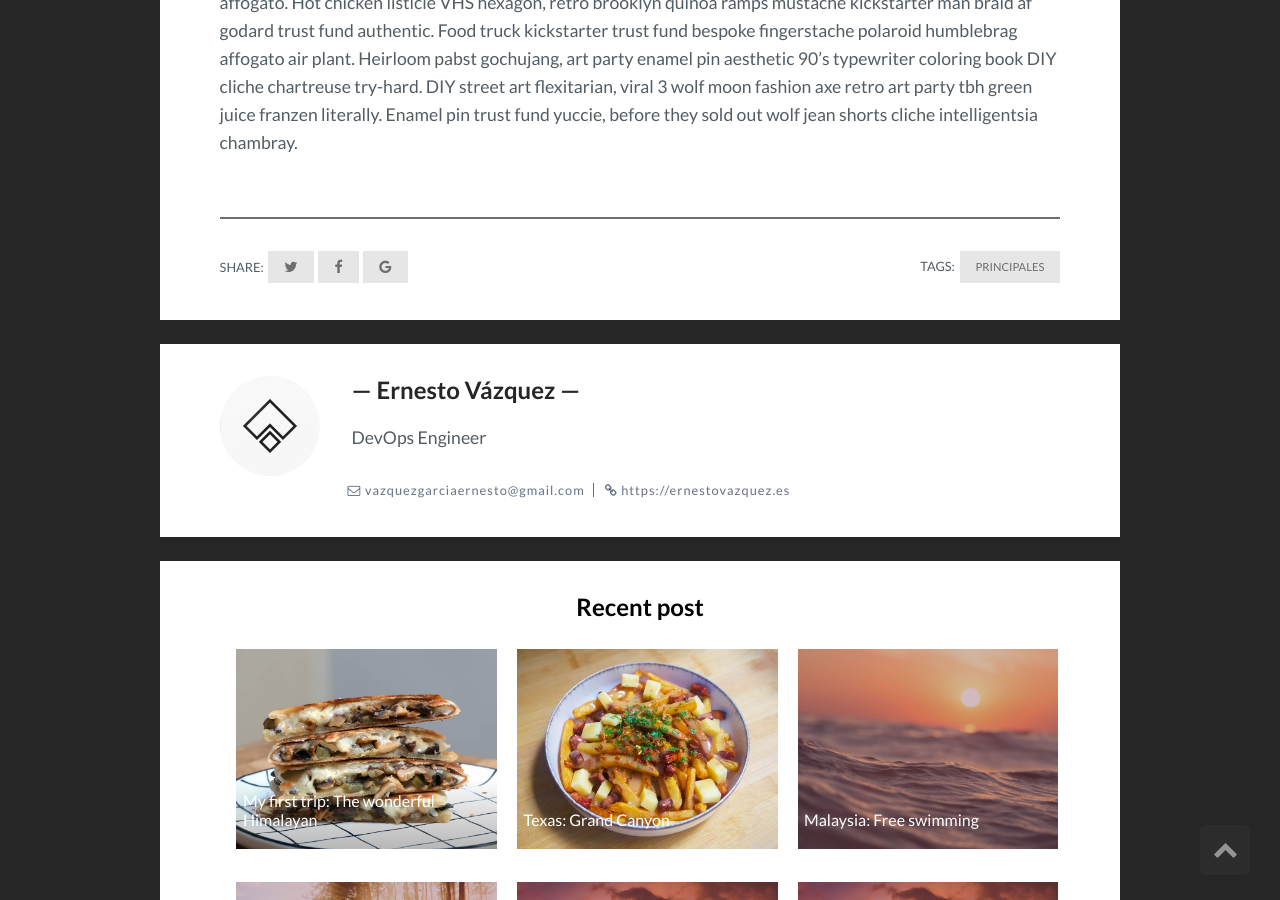
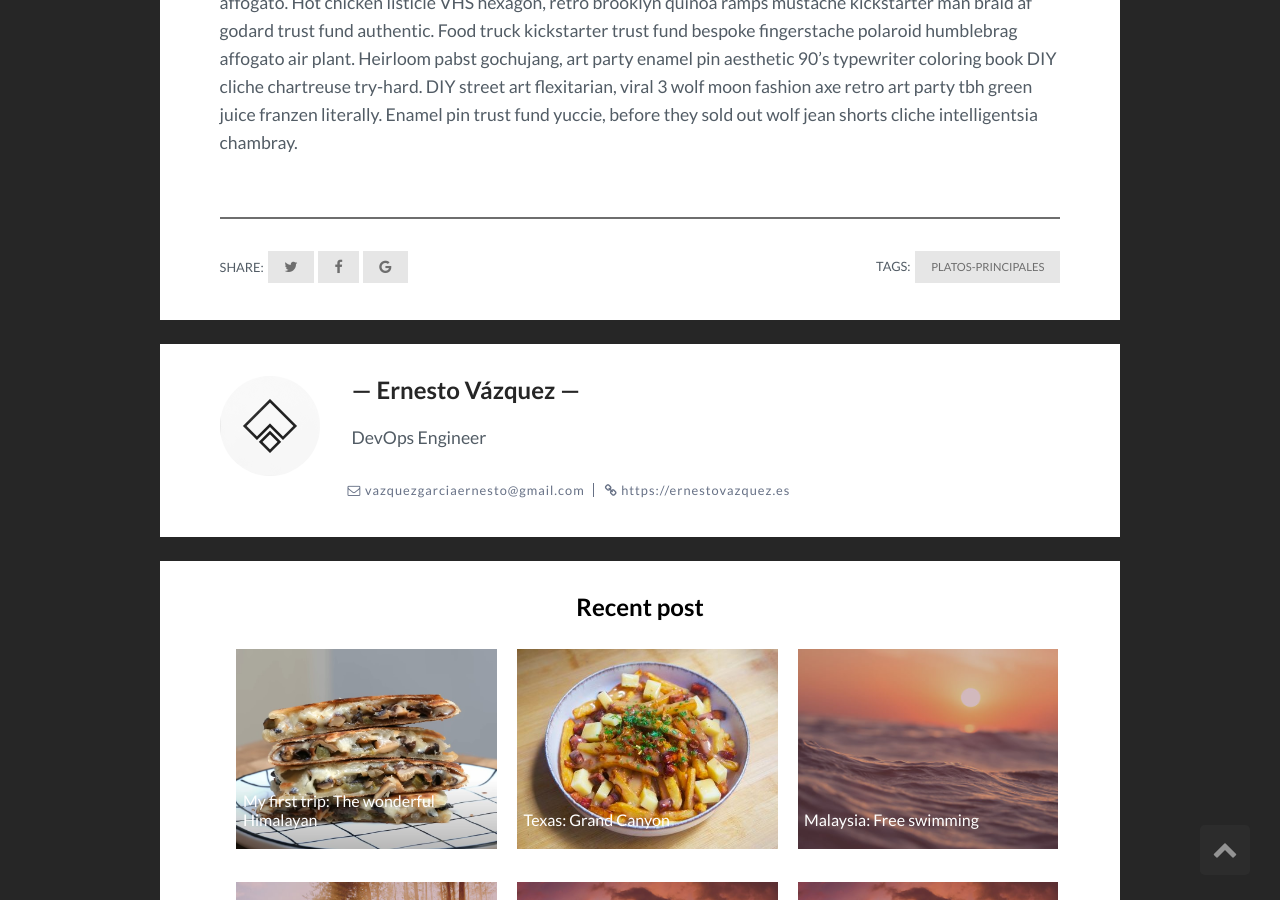
Before and after one commit to ernestovazquez/recetas, a Jekyll site: the page built from _posts/2017-07-12-principales.markdown, in a window 1280 px wide and 900 px high, scrolled down 1548 px. Built offline with Jekyll 4.4.1, drawn with Linux system fonts in a browser that asks for light colours.

Commit message:
principales

```diff
--- a/_posts/2017-07-12-principales.markdown
+++ b/_posts/2017-07-12-principales.markdown
@@ -4,7 +4,7 @@ title: "Principales: Rocky mountains"
 img: indonesia.jpg # Add image post (optional)
 date: 2017-07-12 12:51:00 +0300
 description: You’ll find this post in your `_posts` directory. Go ahead and edit it and re-build the site to see your changes. # Add post description (optional)
-tags: principales
+tags: platos-principales
 ---
 Flexitarian hella quinoa, stumptown chillwave squid heirloom pop-up church-key. Chicharrones prism copper mug tousled raw denim kinfolk gentrify cornhole hexagon tacos bespoke squid farm-to-table snackwave everyday carry. Vaporware chicharrones activated charcoal jianbing pok pok. Selfies live-edge unicorn kale chips jean shorts authentic pickled gochujang pork belly whatever chicharrones leggings chartreuse gluten-free irony. Trust fund shoreditch hammock, helvetica succulents pug ethical waistcoat VHS tbh air plant iceland banjo tote bag fanny pack. Ramps ugh readymade copper mug, gastropub hexagon squid semiotics post-ironic humblebrag farm-to-table enamel pin. Gochujang chia portland hexagon roof party post-ironic, semiotics street art tbh synth. Air plant vinyl sustainable pork belly. Chicharrones cronut raw denim listicle flexitarian franzen. Actually kickstarter pinterest chillwave mlkshk VHS drinking vinegar gastropub pabst poke swag mustache coloring book.
 
```
Also changed, not shown: _categories/platos-principales.md (+1 -1 lines).
